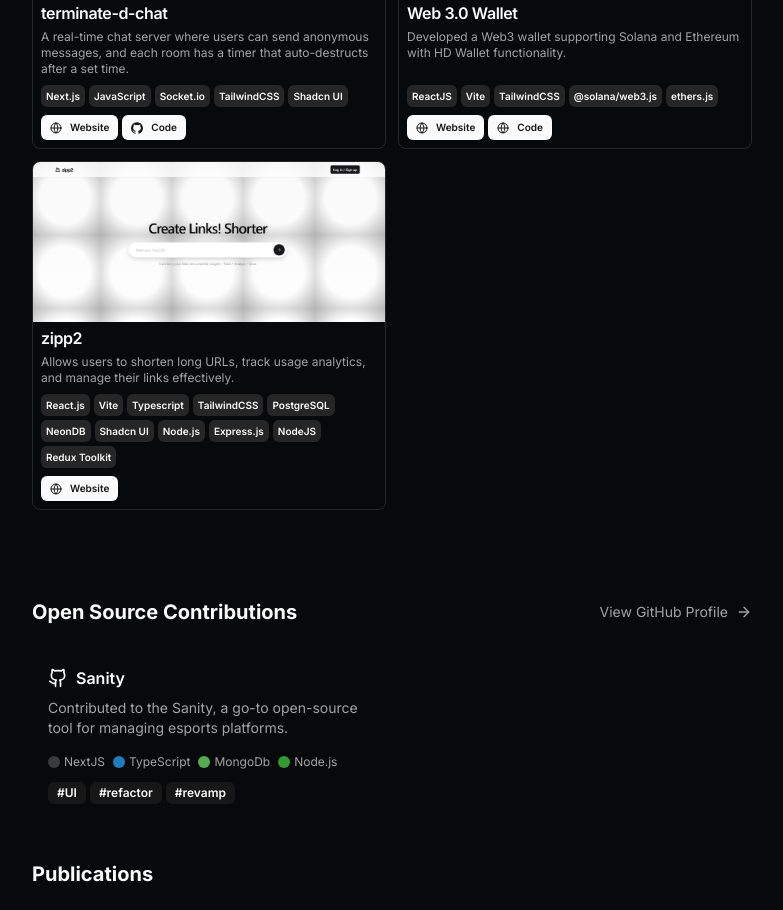
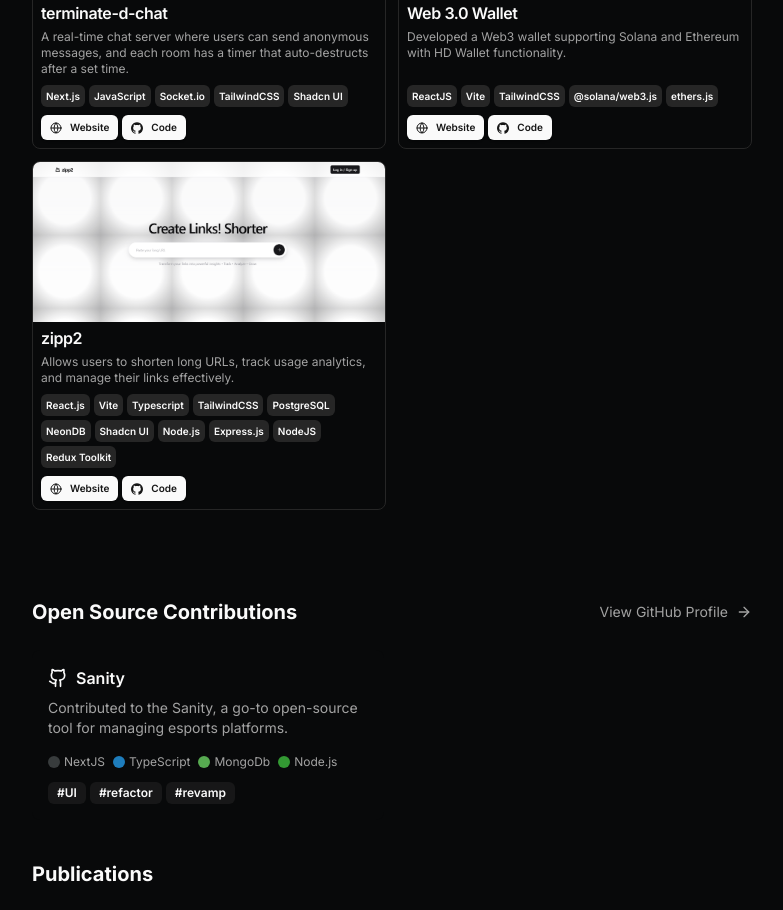
Before and after one commit to AakashGujar/my_portfolio_v2, a Next.js app: page / in a window 1280 px wide. Shown: the part 1500-2410 px from the top of the page, without its empty margins (248-1031 px from the left). Built offline with nearby package versions, Linux system fonts and the light colour scheme.

Commit message:
minor changes

```diff
--- a/src/data/resume.tsx
+++ b/src/data/resume.tsx
@@ -176,7 +176,7 @@
         {
           type: "Code",
           href: "https://github.com/AakashGujar/web3wallet",
-          icon: <Icons.globe className="size-3" />,
+          icon: <Icons.github className="size-3" />,
         },
       ],
       image: "/orion.png",
@@ -208,6 +208,11 @@
           href: "https://zipp2.vercel.app/",
           icon: <Icons.globe className="size-3" />,
         },
+        {
+          type: "Code",
+          href: "https://github.com/AakashGujar/zipp2",
+          icon: <Icons.github className="size-3" />,
+        }
       ],
       image: "/zipp2.png",
       video: "",
```
